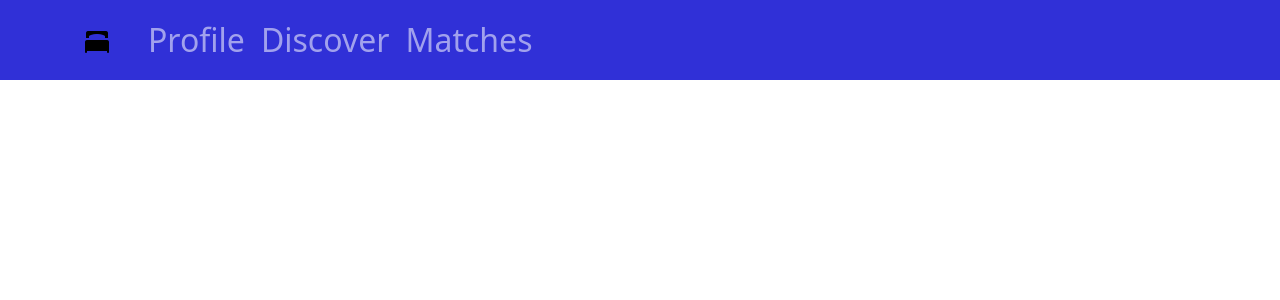
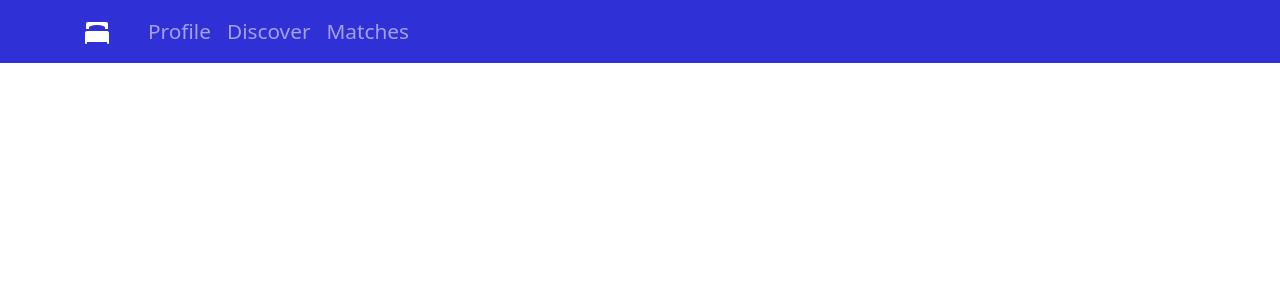
Before and after one commit to harrisasthaa/Roomie-Connect, a React (Create React App) app in the folder roommate-finder/: page / in a window 1280 px wide. Shown: the top 300 px of the page. Built offline with nearby package versions, Linux system fonts and the light colour scheme.

Commit message:
Updated bed logo and about me

```diff
--- a/roommate-finder/src/App.css
+++ b/roommate-finder/src/App.css
@@ -25,7 +25,7 @@
 }
 
 #navElement {
-  font-size: 2rem;
+  font-size: 1.3rem;
 }
 
 .img {
--- a/roommate-finder/src/components/Discover.js
+++ b/roommate-finder/src/components/Discover.js
@@ -40,7 +40,7 @@
                     age={u.age}
                     university={u.university}
                     location={u.location}
-                    description={u.description}
+                    about_me={u.about_me}
                     price_lower={u.price_lower}
                     price_upper={u.price_upper}
                     img_link={u.img_link}/>
--- a/roommate-finder/src/components/DiscoverCard.js
+++ b/roommate-finder/src/components/DiscoverCard.js
@@ -81,7 +81,7 @@
                     <div className="vr my-5"></div>
                     <div className="card-body col-md-4 mx-3">
                          <h2 className="card-title text-center">About Me</h2>
-                         <p>{props.description}</p>
+                         <p>{props.about_me}</p>
                     </div>
                </div>
           </div>
--- a/roommate-finder/src/components/FinderLayout.js
+++ b/roommate-finder/src/components/FinderLayout.js
@@ -13,7 +13,7 @@
         <Navbar className="primaryBar" variant="dark">
             <Container>
                 <Navbar.Brand>
-                    <img src={logo} width="30" height = "30"/>
+                    <img src={logo} className = "d-inline-block align-top" width="30" height = "30"/>
                 </Navbar.Brand>
                 <Container>
                     <Nav>
--- a/roommate-finder/src/components/Matches.js
+++ b/roommate-finder/src/components/Matches.js
@@ -41,7 +41,7 @@
                             age={u.age}
                             university={u.university}
                             location={u.location}
-                            aboutMe={u.description}
+                            about_me={u.about_me}
                             price_lower={u.price_lower}
                             price_upper={u.price_upper}
                             phone_number={u.phone_number}/>
--- a/roommate-finder/src/components/MatchesCard.js
+++ b/roommate-finder/src/components/MatchesCard.js
@@ -36,7 +36,7 @@
                     <div className="vr my-5"></div>
                     <div className="card-body col-md-4 mx-3">
                          <h2 className="card-title text-center">About Me</h2>
-                         <p>{props.aboutMe}</p>
+                         <p>{props.about_me}</p>
                     </div>
                </div>
           </div>
```
Also changed, not shown: roommate-finder/src/bed.png.
